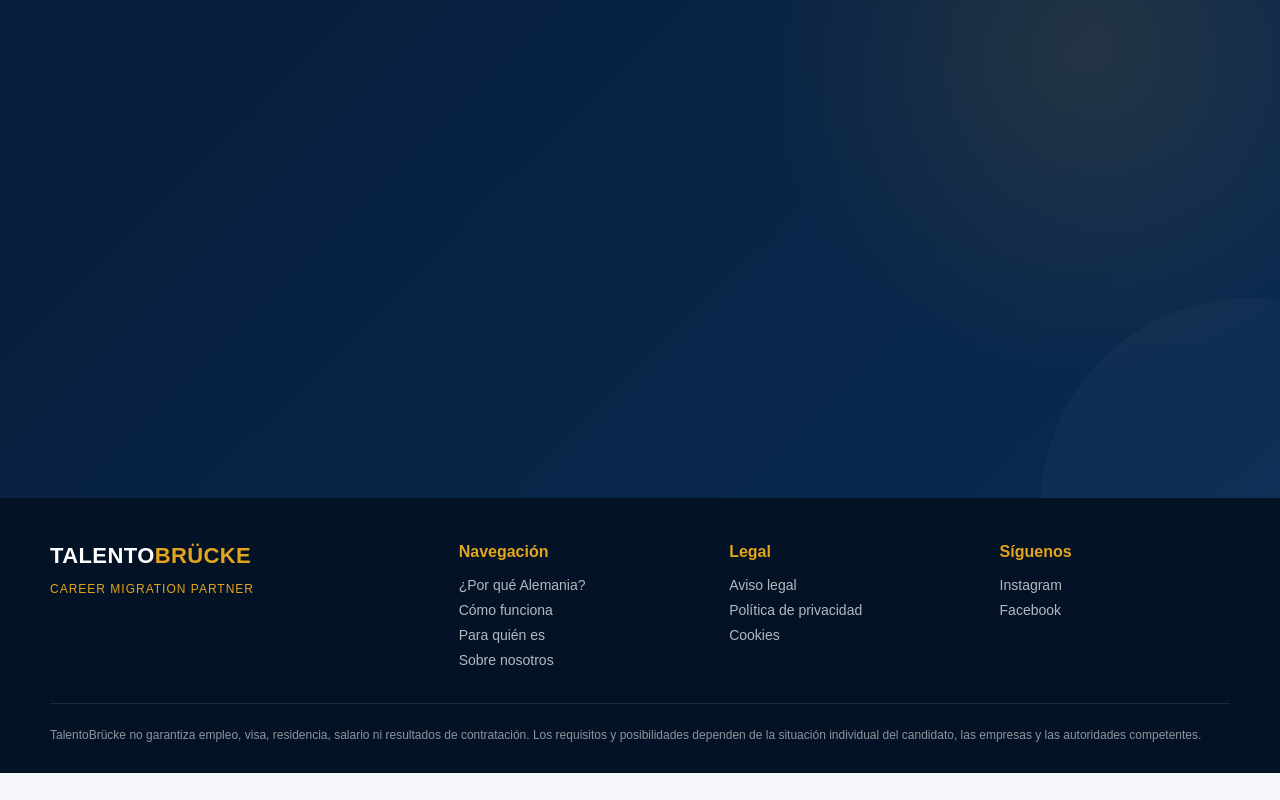
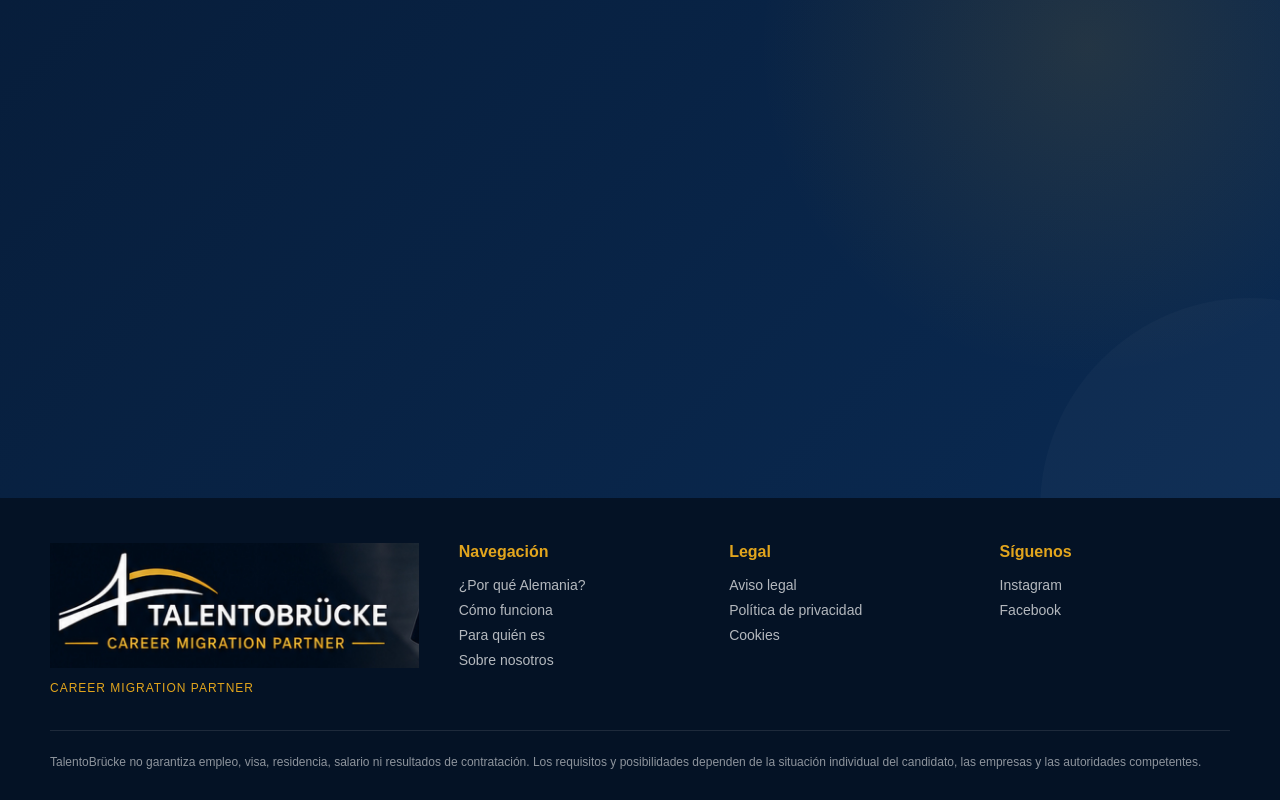
Before and after one commit to fiveseasonsrealty-ux/TALENTOBRUCKE-CRM, a Next.js app: page / in a window 1280 px wide. Shown: the part 7393-8193 px from the top of the page. Before the commit the page ends 8166 px from the top, so only its background shows below. Built offline with nearby package versions, Linux system fonts and the light colour scheme.

Commit message:
Añadir logo oficial al Footer

```diff
--- a/app/page.tsx
+++ b/app/page.tsx
@@ -598,12 +598,14 @@ export default function Home() {
 
       <footer className="footer">
         <div className="container footer-grid">
-          <div>
-            <div className="brand">
-              TALENTO<span>BRÜCKE</span>
-            </div>
-            <p>Career Migration Partner</p>
-          </div>
+         <div className="footer-brand">
+  <img
+    src="/logo-talentobrucke.png"
+    alt="TalentoBrücke"
+    className="footer-logo"
+  />
+  <p>CAREER MIGRATION PARTNER</p>
+</div>
 
           <div>
             <strong>Navegación</strong>
```
